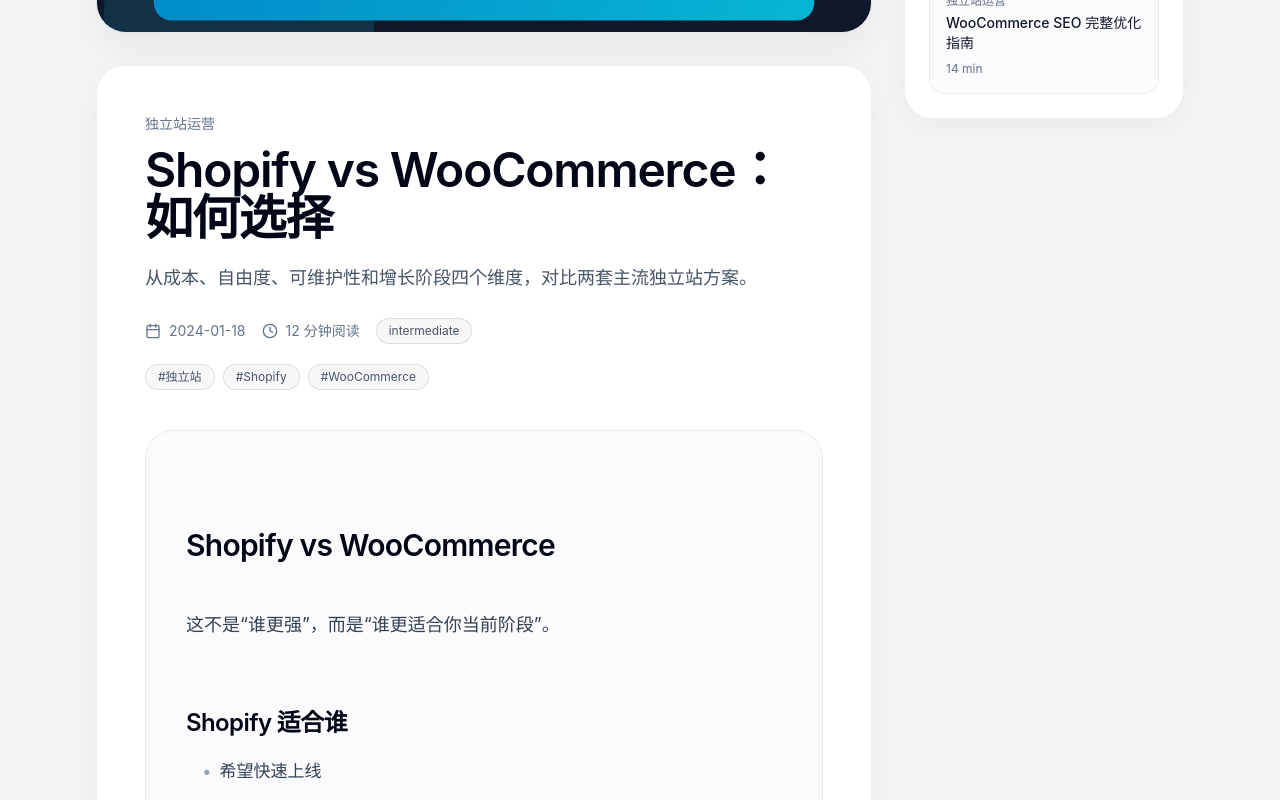
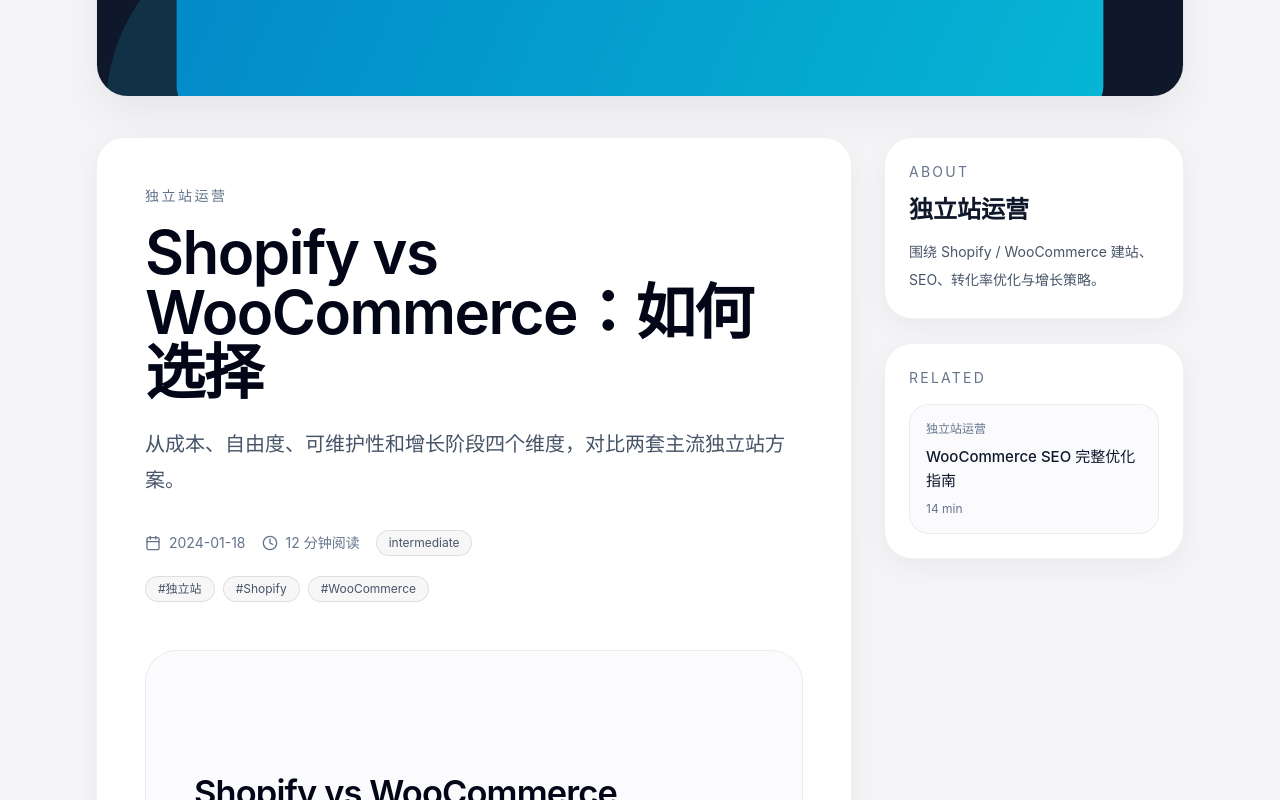
Before and after one commit to gonewiththesakura-creator/cross-border-ecommerce, a Next.js app: page /independent-store/platform-comparison in a window 1280 px wide. Shown: the part 400-1200 px from the top of the page. Built offline with nearby package versions, Linux system fonts and the light colour scheme.

Commit message:
refine: 强化首页精选区与文章页排版质感

```diff
--- a/components/ArticleContent.js
+++ b/components/ArticleContent.js
@@ -11,7 +11,7 @@
   const flushCode = () => {
     if (!code.length) return
     elements.push(
-      <pre key={elements.length} className="my-8 overflow-x-auto rounded-2xl bg-slate-950 px-5 py-4 text-sm text-slate-100">
+      <pre key={elements.length} className="my-10 overflow-x-auto rounded-[24px] bg-slate-950 px-6 py-5 text-sm text-slate-100 shadow-[0_16px_36px_rgba(15,23,42,0.16)]">
         <code>{code.join('\n')}</code>
       </pre>
     )
@@ -31,33 +31,33 @@
       continue
     }
     if (!line) {
-      elements.push(<div key={elements.length} className="h-2" />)
+      elements.push(<div key={elements.length} className="h-3" />)
       continue
     }
     if (line.startsWith('## ')) {
-      elements.push(<h2 key={elements.length} className="mt-12 mb-5 text-3xl font-semibold">{line.slice(3)}</h2>)
+      elements.push(<h2 key={elements.length} className="mt-16 mb-6 text-3xl font-semibold tracking-tight text-slate-950 md:text-[2.15rem]">{line.slice(3)}</h2>)
       continue
     }
     if (line.startsWith('### ')) {
-      elements.push(<h3 key={elements.length} className="mt-10 mb-4 text-2xl font-semibold">{line.slice(4)}</h3>)
+      elements.push(<h3 key={elements.length} className="mt-12 mb-5 text-2xl font-semibold tracking-tight text-slate-950">{line.slice(4)}</h3>)
       continue
     }
     if (/^\d+\.\s/.test(line)) {
-      elements.push(<p key={elements.length} className="my-3 text-[17px] leading-8 text-slate-700">{line}</p>)
+      elements.push(<p key={elements.length} className="my-4 text-[18px] leading-9 text-slate-700">{line}</p>)
       continue
     }
     if (line.startsWith('- ')) {
-      elements.push(<p key={elements.length} className="my-3 pl-4 text-[17px] leading-8 text-slate-700 before:mr-2 before:text-slate-400 before:content-['•']">{line.slice(2)}</p>)
+      elements.push(<p key={elements.length} className="my-4 pl-5 text-[18px] leading-9 text-slate-700 before:mr-2 before:text-slate-400 before:content-['•']">{line.slice(2)}</p>)
       continue
     }
     const parts = line.split(/`(.+?)`/)
     elements.push(
-      <p key={elements.length} className="my-4 text-[18px] leading-9 text-slate-700">
-        {parts.map((part, i) => i % 2 ? <code key={i} className="rounded bg-slate-100 px-1.5 py-0.5 text-[15px] text-slate-900">{part}</code> : part)}
+      <p key={elements.length} className="my-5 text-[19px] leading-9 text-slate-700 md:text-[20px] md:leading-10">
+        {parts.map((part, i) => i % 2 ? <code key={i} className="rounded-lg bg-slate-100 px-2 py-1 text-[15px] text-slate-900">{part}</code> : part)}
       </p>
     )
   }
   flushCode()
 
-  return <div>{elements}</div>
+  return <div className="max-w-none">{elements}</div>
 }
--- a/pages/[slug]/[article].js
+++ b/pages/[slug]/[article].js
@@ -24,44 +24,50 @@
       </header>
 
       <main className="container py-12">
-        <div className="mx-auto grid max-w-6xl gap-8 lg:grid-cols-[minmax(0,1fr)_280px]">
-          <div>
-            <img src={section.cover} alt={section.title} className="h-64 w-full rounded-[30px] border border-black/[0.06] object-cover shadow-[0_18px_40px_rgba(15,23,42,0.06)] md:h-80" />
-            <article className="soft-card mt-8 p-7 md:p-12">
-              <div className="text-sm text-slate-500">{section.title}</div>
-              <h1 className="mt-3 max-w-4xl text-4xl font-semibold leading-tight md:text-5xl">{article.title}</h1>
-              <p className="mt-5 max-w-3xl text-lg leading-8 text-slate-600">{article.excerpt}</p>
-              <div className="mt-6 flex flex-wrap gap-4 text-sm text-slate-500">
+        <div className="mx-auto max-w-6xl">
+          <img src={section.cover} alt={section.title} className="h-64 w-full rounded-[32px] border border-black/[0.06] object-cover shadow-[0_18px_40px_rgba(15,23,42,0.06)] md:h-96" />
+
+          <div className="mt-10 grid gap-8 lg:grid-cols-[minmax(0,1fr)_300px]">
+            <article className="soft-card p-8 md:p-12">
+              <div className="text-sm uppercase tracking-[0.18em] text-slate-500">{section.title}</div>
+              <h1 className="mt-4 max-w-4xl text-4xl font-semibold leading-[1.08] md:text-6xl">{article.title}</h1>
+              <p className="mt-6 max-w-3xl text-xl leading-9 text-slate-600">{article.excerpt}</p>
+
+              <div className="mt-8 flex flex-wrap items-center gap-4 text-sm text-slate-500">
                 <span className="inline-flex items-center gap-2"><Calendar className="h-4 w-4" /> {article.date}</span>
                 <span className="inline-flex items-center gap-2"><Clock className="h-4 w-4" /> {article.readTime} 分钟阅读</span>
                 <span className="pill">{article.difficulty}</span>
               </div>
-              <div className="mt-5 flex flex-wrap gap-2">{article.tags.map((tag) => <span key={tag} className="pill">#{tag}</span>)}</div>
-              <div className="mt-10 rounded-[28px] border border-black/[0.06] bg-[#fbfbfd] px-6 py-8 md:px-10 md:py-10">
+
+              <div className="mt-5 flex flex-wrap gap-2">
+                {article.tags.map((tag) => <span key={tag} className="pill">#{tag}</span>)}
+              </div>
+
+              <div className="mt-12 rounded-[32px] border border-black/[0.06] bg-[#fbfbfd] px-7 py-8 md:px-12 md:py-12">
                 <ArticleContent content={getArticleContent(slug, articleSlug)} />
               </div>
             </article>
-          </div>
 
             <aside className="space-y-6 lg:sticky lg:top-24 lg:self-start">
               <div className="soft-card p-6">
-              <div className="text-sm text-slate-500">栏目说明</div>
-              <div className="mt-2 text-2xl font-semibold">{section.title}</div>
+                <div className="text-sm uppercase tracking-[0.16em] text-slate-500">About</div>
+                <div className="mt-3 text-2xl font-semibold">{section.title}</div>
                 <p className="mt-3 text-sm leading-7 text-slate-600">{section.description}</p>
               </div>
               <div className="soft-card p-6">
-              <div className="text-sm font-medium">相关文章</div>
+                <div className="text-sm uppercase tracking-[0.16em] text-slate-500">Related</div>
                 <div className="mt-4 space-y-4">
                   {related.length ? related.map((item) => (
-                  <Link key={`${item.section}-${item.slug}`} href={`/${item.section}/${item.slug}`} className="block rounded-2xl border border-black/[0.06] bg-[#fbfbfd] p-4 hover:bg-white">
+                    <Link key={`${item.section}-${item.slug}`} href={`/${item.section}/${item.slug}`} className="block rounded-[20px] border border-black/[0.06] bg-[#fbfbfd] p-4 transition hover:bg-white hover:shadow-[0_10px_24px_rgba(15,23,42,0.05)]">
                       <div className="text-xs text-slate-500">{sections[item.section].title}</div>
-                    <div className="mt-1 text-sm font-medium text-slate-900">{item.title}</div>
+                      <div className="mt-2 text-[15px] font-medium leading-6 text-slate-900">{item.title}</div>
                       <div className="mt-2 text-xs text-slate-500">{item.readTime} min</div>
                     </Link>
                   )) : <div className="text-sm text-slate-500">暂时没有更相关的文章。</div>}
                 </div>
               </div>
             </aside>
+          </div>
         </div>
       </main>
     </div>
--- a/pages/index.js
+++ b/pages/index.js
@@ -1,6 +1,8 @@
 import Link from 'next/link'
 import { ArrowRight } from 'lucide-react'
 import { articles, sections, getSectionArticles } from '@/lib/siteData'
+
+const featured = articles.slice(0, 3)
 
 export default function Home() {
   return (
@@ -19,15 +21,15 @@
 
       <main>
         <section className="container py-20 md:py-28">
-          <div className="mx-auto max-w-4xl text-center">
-            <div className="pill mb-6">跨境电商知识库 · 极简内容体验</div>
-            <h1 className="text-5xl font-semibold leading-[1.05] md:text-7xl">
-              更克制的设计，
+          <div className="mx-auto max-w-5xl text-center">
+            <div className="pill mb-6">跨境电商知识库 · 高完成度内容产品</div>
+            <h1 className="text-5xl font-semibold leading-[1.02] md:text-7xl">
+              让内容像产品，
               <br />
-              更清晰的内容。
+              而不是像资料堆。
             </h1>
-            <p className="mx-auto mt-6 max-w-2xl text-lg leading-8 text-slate-600 md:text-xl">
-              聚焦 TikTok 运营、独立站运营与网络搭建。减少噪音，把阅读体验和信息结构放在第一位。
+            <p className="mx-auto mt-6 max-w-3xl text-lg leading-8 text-slate-600 md:text-xl">
+              围绕 TikTok 运营、独立站运营与网络搭建，建立一套更清晰、更耐读、更有完成度的跨境知识体系。
             </p>
             <div className="mt-10 flex flex-wrap justify-center gap-4">
               <Link href="/tiktok-marketing" className="btn-primary">开始阅读</Link>
@@ -36,12 +38,53 @@
           </div>
         </section>
 
+        <section className="container pb-12">
+          <div className="grid gap-6 lg:grid-cols-[1.15fr_.85fr]">
+            <div className="soft-card p-8 md:p-10">
+              <div className="text-sm uppercase tracking-[0.18em] text-slate-500">Featured</div>
+              <h2 className="mt-3 text-3xl font-semibold md:text-4xl">本周重点阅读</h2>
+              <div className="mt-8 space-y-5">
+                {featured.map((item, index) => (
+                  <Link key={`${item.section}-${item.slug}`} href={`/${item.section}/${item.slug}`} className="block rounded-[24px] border border-black/[0.06] bg-[#fbfbfd] p-5 transition hover:bg-white hover:shadow-[0_10px_30px_rgba(15,23,42,0.05)]">
+                    <div className="flex items-center justify-between text-xs uppercase tracking-[0.15em] text-slate-400">
+                      <span>{String(index + 1).padStart(2, '0')}</span>
+                      <span>{sections[item.section].title}</span>
+                    </div>
+                    <h3 className="mt-3 text-2xl font-semibold">{item.title}</h3>
+                    <p className="mt-3 text-sm leading-7 text-slate-600">{item.excerpt}</p>
+                    <div className="mt-4 text-sm text-slate-400">{item.readTime} min read</div>
+                  </Link>
+                ))}
+              </div>
+            </div>
+
+            <div className="soft-card p-8 md:p-10">
+              <div className="text-sm uppercase tracking-[0.18em] text-slate-500">Overview</div>
+              <h2 className="mt-3 text-3xl font-semibold">三大板块</h2>
+              <div className="mt-8 space-y-4">
+                {Object.values(sections).map((section) => {
+                  const items = getSectionArticles(section.slug)
+                  return (
+                    <Link key={section.slug} href={`/${section.slug}`} className="block rounded-[24px] border border-black/[0.06] bg-[#fbfbfd] p-5 transition hover:bg-white hover:shadow-[0_10px_30px_rgba(15,23,42,0.05)]">
+                      <div className="flex items-center justify-between">
+                        <div className="text-sm text-slate-500">{section.icon} {section.title}</div>
+                        <div className="text-xs text-slate-400">{items.length} 篇</div>
+                      </div>
+                      <div className="mt-3 text-lg font-medium">{section.description}</div>
+                    </Link>
+                  )
+                })}
+              </div>
+            </div>
+          </div>
+        </section>
+
         <section className="container pb-16">
           <div className="soft-card p-6 md:p-8">
             <div className="flex flex-col gap-3 md:flex-row md:items-end md:justify-between">
               <div>
-                <div className="text-sm uppercase tracking-[0.18em] text-slate-500">Overview</div>
-                <h2 className="mt-2 text-3xl font-semibold">三大内容板块</h2>
+                <div className="text-sm uppercase tracking-[0.18em] text-slate-500">Sections</div>
+                <h2 className="mt-2 text-3xl font-semibold">按专题进入</h2>
               </div>
               <div className="text-sm text-slate-500">当前已上线 {articles.length} 篇文章</div>
             </div>
```
Lines whose indentation alone changed are shown as unchanged.
